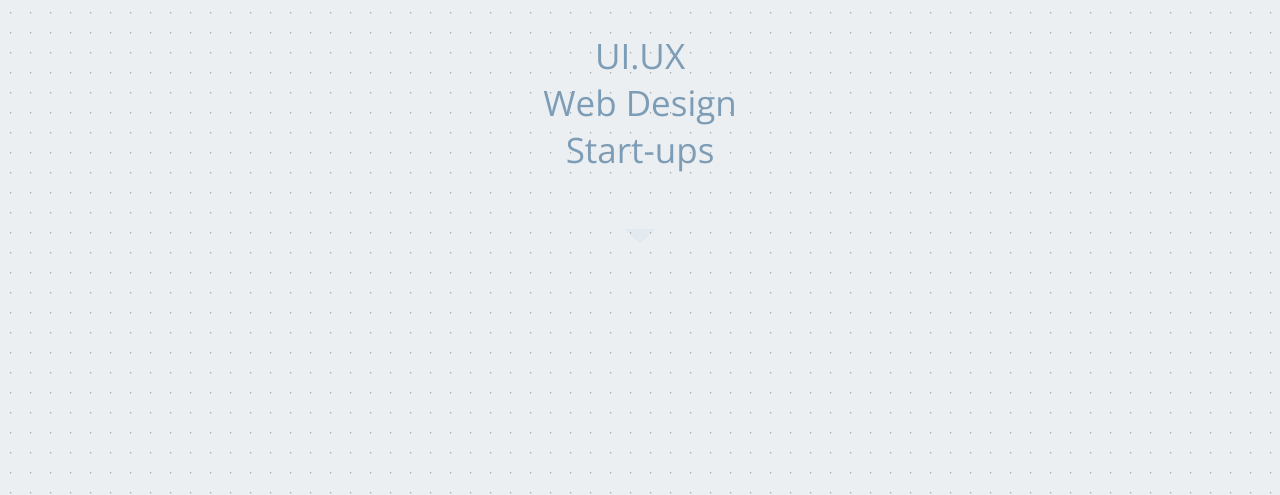
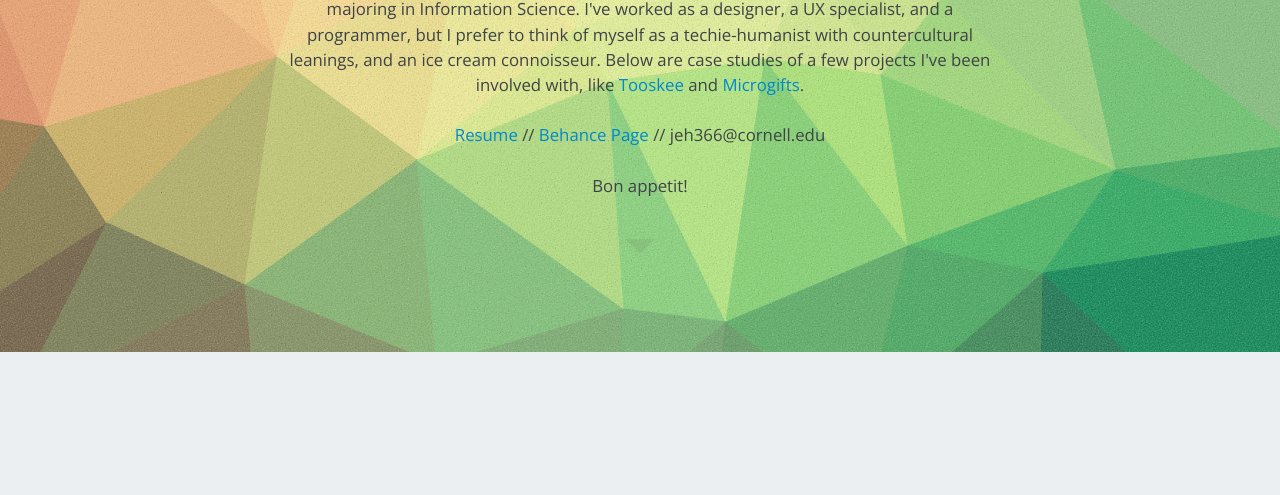
Before and after one commit to 11hoffmanj/11hoffmanj.github.io, a plain HTML site: page index.html in a window 1280 px wide. Shown: the part 299-794 px from the top of the page. Drawn offline with nearby package versions, Linux system fonts and the light colour scheme.

Commit message:
updated home page

```diff
--- a/css/style.less
+++ b/css/style.less
@@ -108,10 +108,9 @@ a:hover{
 .one{
 	z-index:1;
 	background-color:#ebeff2;
-	background-image:url('../images/dot.png');
-	background-repeat:repeat;
-	background-position:0px 1px;
-	padding:0px 5px;
+	background-image:url('triangle-background2.svg');
+	background-repeat: no-repeat;
+	background-position:0px 0px;
 }
 .detail{
 	text-align:center;
@@ -134,7 +133,7 @@ a:hover{
 	height: 0;
 	border-left: 15px solid transparent;
 	border-right: 15px solid transparent;
-	border-top: 15px solid #98B8D1;
+	border-top: 15px solid #3E4347;
 }
 
 .fixed{
@@ -245,9 +244,9 @@ a:hover{
 }
 
 .folder1{
-	padding-top:10%;
+	padding-top:5%;
 	h1{
-		color:#7D9CB5;
+		color:#3E4347;
 		padding-bottom:2%;
 		font-size:3em;
 		text-align:center;
@@ -266,16 +265,14 @@ a:hover{
 	}
 
 	.text{
-		font-size:2.5em;
-		color:#7D9CB5;
+		font-size:1.2em;
+		color:#3E4347;
 		text-align:center;
 		font-family:'Open Sans';
-		font-weight:100;
+		font-weight:500;
 		-webkit-font-smoothing: antialiased;
-		line-height:normal !important;
-		@media (max-width:720px){
-			font-size:14pt;
-		}
+		line-height:150%;
+		@media (min-width:1000px){	padding:0px 150px;}
 
 	}
 }
--- a/index.html
+++ b/index.html
@@ -22,7 +22,7 @@
       m=s.getElementsByTagName(o)[0];a.async=1;a.src=g;m.parentNode.insertBefore(a,m)
       })(window,document,'script','//www.google-analytics.com/analytics.js','ga');
 
-      ga('create', 'UA-47495926-1', 'jaredehoffman.com');
+      ga('create', 'UA-47495926-1', 'jaredhoffman.me');
       ga('send', 'pageview');
 
     </script>
@@ -94,9 +94,11 @@
                     <img src="images/jh-color.png">
                     <h1>JARED HOFFMAN PORTFOLIO</h1>
                     <p class="text">
-						UI.UX <br>
-                        Web Design <br>
-                        Start-ups
+						Hey there, I'm Jared. I am finishing my undergrad years at Cornell University in May, 2015, majoring in Information Science. I've worked as a designer, a UX specialist, and a programmer, but I prefer to think of myself as a techie-humanist with countercultural leanings, and an ice cream connoisseur. Below are case studies of a few projects I've been involved with, like <a href="#two">Tooskee</a> and <a href="#three">Microgifts</a>.
+                        <br /><br />
+                        <a href="jeh_resume.pdf" target="_blank">Resume</a> // <a href="http://www.behance.com/JaredH" target="_blank">Behance Page</a> // jeh366@cornell.edu
+<br /><br />
+Bon appetit!
                     </p>
                     <div class="circle"><a href="index.html#two"><div class="arrow">	</div></a></div>
                 </div>
@@ -171,7 +173,7 @@
     	<div class="row-fluid fun">
                 <div class="span10 offset1">
                     <img class="fun" src="images/fun.png" id="fun">
-                    <p class="quote">Alright, not as fun as an enormous ice cream sundae on a Sunday. Still, I hoped you liked the case studies (if you haven't clicked on them -- quick, turn around!) To see more of my work, check out my <a href="http://www.behance.com/JaredH" target="_blank">behance</a> page. Now here's the good part: I'm looking for an internship for Summer, 2014, in product management, design, or UI/UX. If you're interested, <a href="jeh_resume.pdf" target="_blank">download my resum&eacute;.</a></p>
+                    <p class="quote">Alright, not as fun as an enormous ice cream sundae on a Sunday. Still, I hoped you liked the case studies (if you haven't clicked on them -- quick, turn around!) To see more of my work, check out my <a href="http://www.behance.com/JaredH" target="_blank">behance</a> page. Now here's the good part: I'm looking for a job in product management, design, or UI/UX. If you're interested, <a href="jeh_resume.pdf" target="_blank">download my resum&eacute;.</a></p>
             </div>
         </div>
     </div>
@@ -179,7 +181,7 @@
     <div class="container-fluid seven block" id="seven">
     	<div class="row-fluid contact">
         	<div class="span12">
-            	<p id="mailto"><a href="mailto:jaredheartsicecream@gmail.com">JAREDHEARTSICECREAM@GMAIL.COM</a></p>
+            	<p id="mailto"><a href="mailto:jeh366@cornell.edu">JEH366@CORNELL.EDU</a></p>
             </div>
         </div>
     </div>
```
Also changed, not shown: css/triangle-background.svg (added), css/triangle-background2.svg (added), 1 other file.
